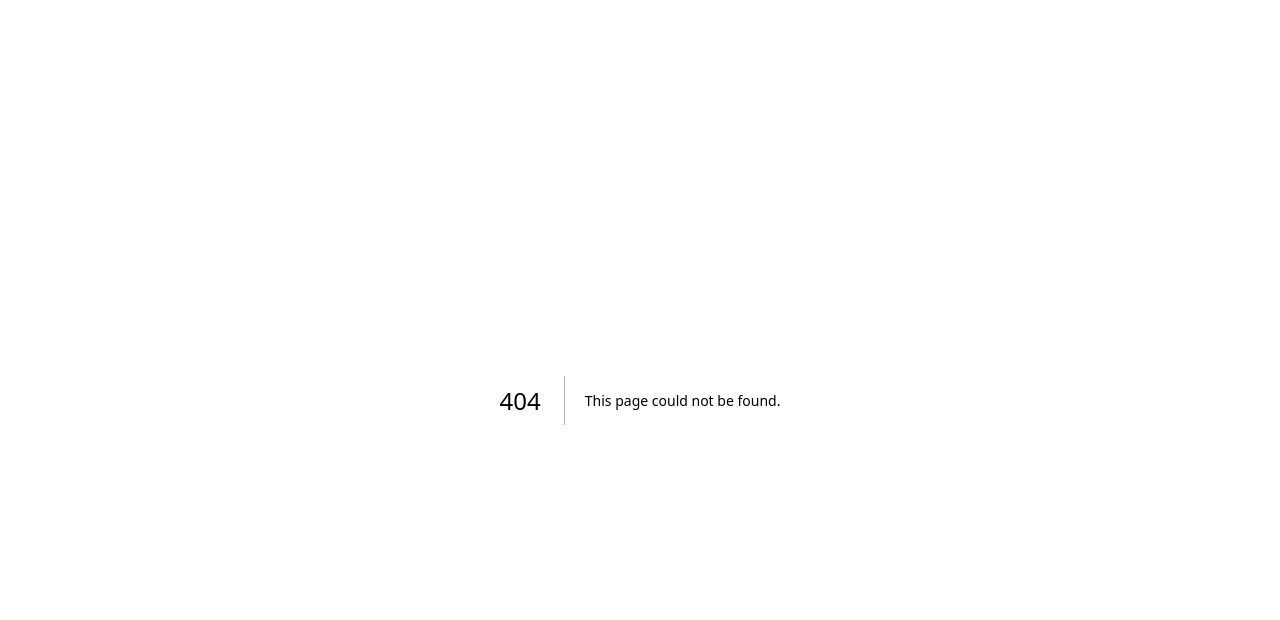
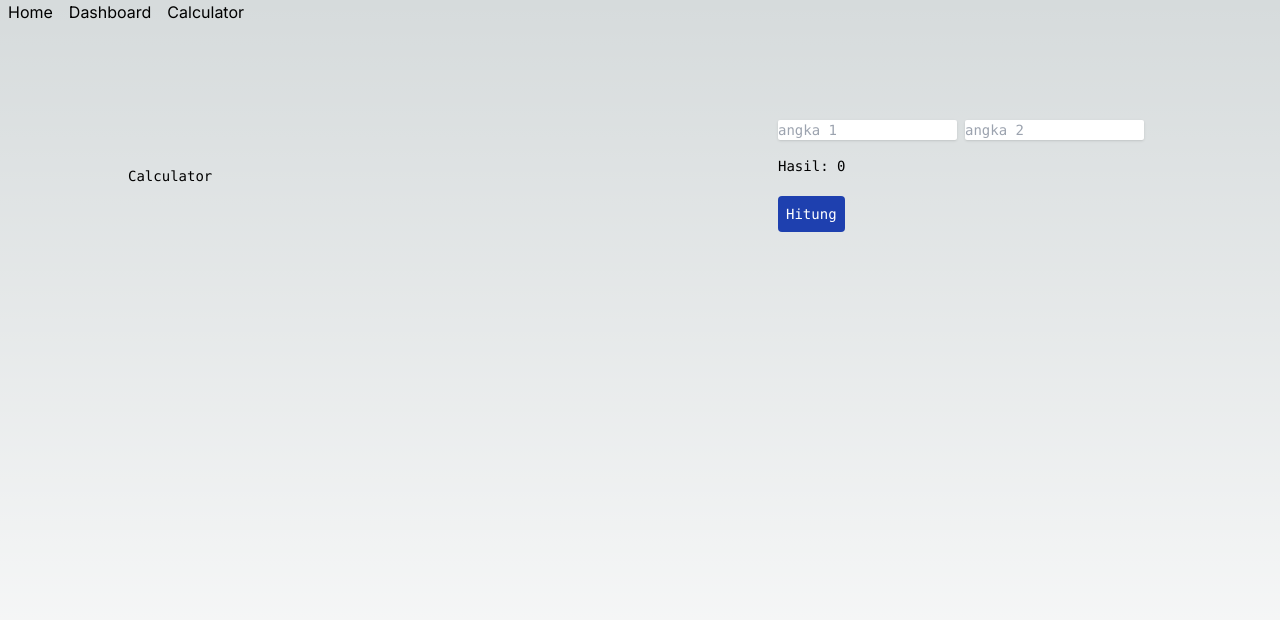
Before and after one commit to priana13/simple_nextjs, a Next.js app: page /calculator in a window 1280 px wide. Before the commit this address had no page. Shown: the top 620 px of the page. Built offline with nearby package versions, Linux system fonts and the light colour scheme.

Commit message:
client and server component - simple calculator example

```diff
--- /dev/null
+++ b/app/calculator/page.tsx
@@ -0,0 +1,44 @@
+"use client"
+import { useSearchParams } from 'next/navigation';
+import { useState } from 'react';
+
+
+export default function Calculator() {
+
+  const [angka1, setAngka1] = useState(0);
+  const [angka2 , setAngka2]= useState(0);
+
+  const [hasil, sethasil] = useState(0);
+
+
+  return (
+    <main className="flex min-h-screen flex-col items-center justify-between p-24">
+      <div className="z-10 max-w-5xl w-full items-center justify-between font-mono text-sm lg:flex">
+
+        <h2>Calculator</h2>
+        <form action="">
+
+          <input type="numeric" className="mr-2 shadow rounded-sm mb-2" type="text" placeholder='angka 1'
+            onChange={(e) => setAngka1(Number(e.target.value))}
+
+          />
+          <input type="number" className="mr-2 shadow rounded-sm" type="text" placeholder='angka 2'
+            onChange={(e) => setAngka2(Number(e.target.value))}
+          />
+
+          <br />
+
+          <h2 className='mt-2'>Hasil: {hasil}</h2>
+
+          <br />
+
+          <button className='bg-blue-800 text-white rounded p-2' type="button"
+            onClick={() => sethasil(angka1 + angka2)}
+          >Hitung</button>
+
+        </form>
+
+        </div>
+    </main>
+  )
+}
--- a/app/dashboard/page.tsx
+++ b/app/dashboard/page.tsx
@@ -7,12 +7,6 @@ export default function Dashboard() {
   return (
     <main className="flex min-h-screen flex-col items-center justify-between p-24">
       <div className="z-10 max-w-5xl w-full items-center justify-between font-mono text-sm lg:flex">
-      <ul className="flex">
-            <li className="mx-2"> <Link href="/">Home</Link> </li>
-            <li className="mx-2"><Link href="/dashboard">Dashboard</Link></li>
-            <li className="mx-2">Settings</li>
-        </ul>
-
 
          <SectionProfile />
         </div>
--- a/app/layout.tsx
+++ b/app/layout.tsx
@@ -1,6 +1,7 @@
 import type { Metadata } from 'next'
 import { Inter } from 'next/font/google'
 import './globals.css'
+import Link from 'next/link'
 
 const inter = Inter({ subsets: ['latin'] })
 
@@ -16,7 +17,16 @@ export default function RootLayout({
 }) {
   return (
     <html lang="en">
-      <body className={inter.className}>{children}</body>
+      <body className={inter.className}>
+
+      <ul className="flex">
+            <li className="mx-2"> <Link href="/">Home</Link> </li>
+            <li className="mx-2"><Link href="/dashboard">Dashboard</Link></li>
+            <li className="mx-2"><Link href="/calculator">Calculator</Link></li>
+      </ul>
+
+        {children}
+      </body>
     </html>
   )
 }
--- a/app/page.tsx
+++ b/app/page.tsx
@@ -8,11 +8,8 @@ export default function Home() {
 
       <div className="z-10 max-w-5xl w-full items-center justify-between font-mono text-sm lg:flex">
 
-          <ul className="flex">
-            <li className="mx-2"> <Link href="/">Home</Link> </li>
-            <li className="mx-2"><Link href="/dashboard">Dashboard</Link></li>
-            <li className="mx-2">Settings</li>
-          </ul>
+
+         <p>Halaman Home</p>
 
         </div>
     </main>
```
